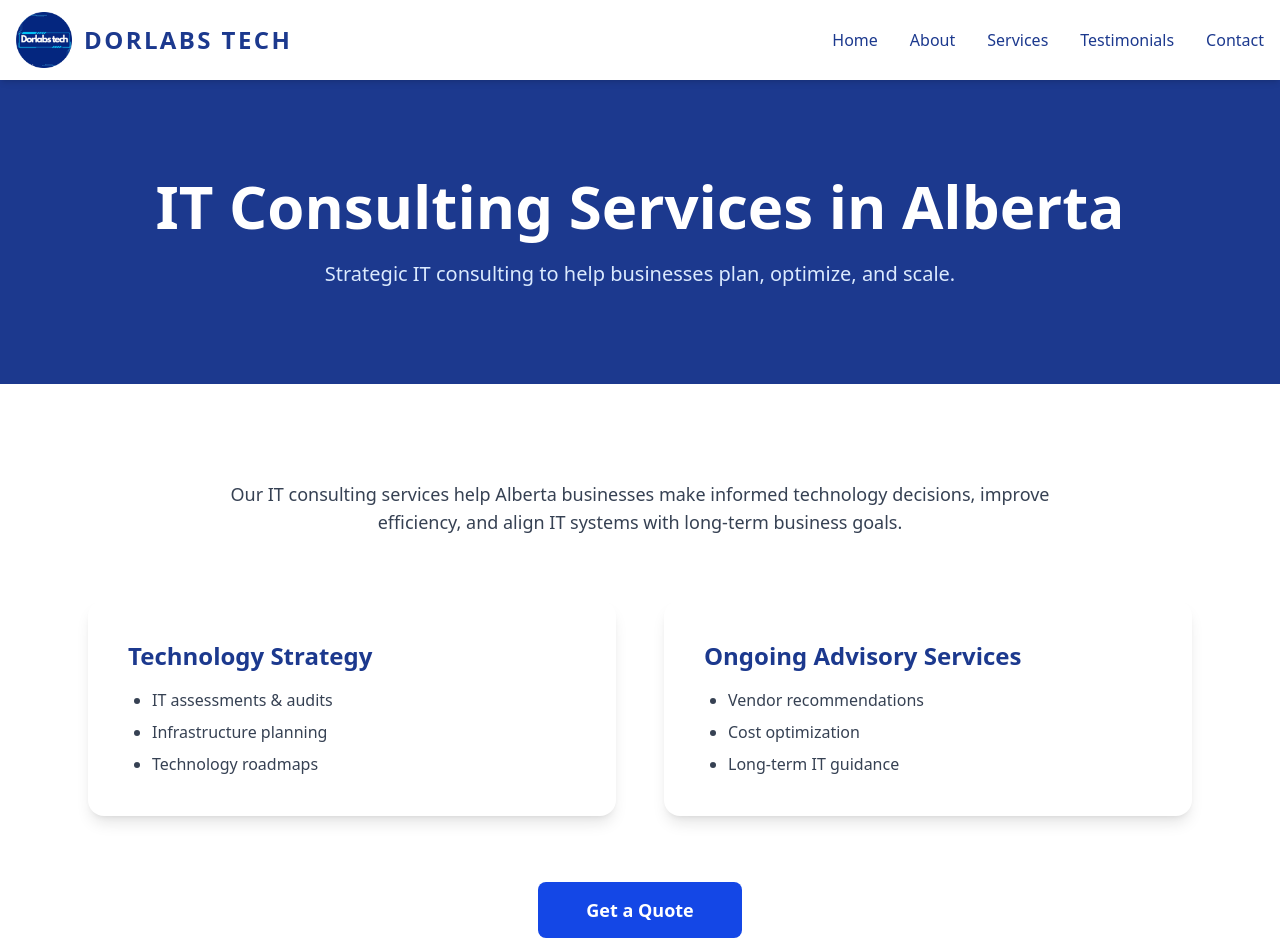
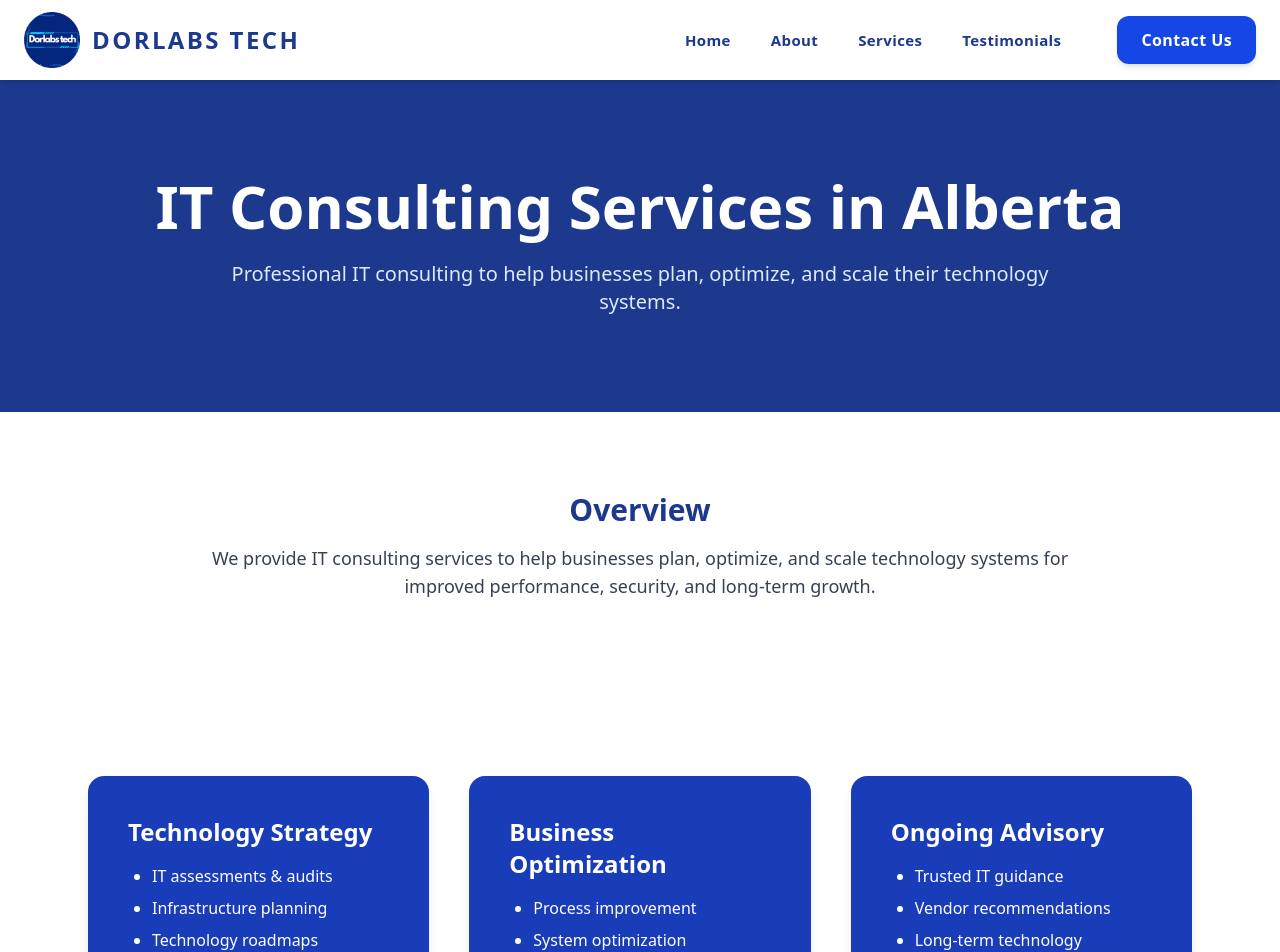
Before and after one commit to Shubham-juris/dorlabstechltd, a React (Vite) app: page /it-consulting-services in a window 1280 px wide. Shown: the top 952 px of the page. Built offline with nearby package versions, Linux system fonts and the light colour scheme.

Commit message:
update code

```diff
--- a/src/Pages/AboutUsPage.jsx
+++ b/src/Pages/AboutUsPage.jsx
@@ -114,9 +114,9 @@ export default function AboutUsPage() {
             ].map((item, index) => (
               <div
                 key={index}
-                className="bg-gray-50 rounded-xl p-6 border border-blue-100 hover:shadow-lg transition"
+                className="bg-blue-900 rounded-xl p-6 border border-black hover:shadow-lg transition"
               >
-                <p className="text-gray-700 text-lg">{item}</p>
+                <p className="text-white text-lg">{item}</p>
               </div>
             ))}
           </div>
@@ -149,7 +149,7 @@ export default function AboutUsPage() {
             ].map((item, index) => (
               <div
                 key={index}
-                className="bg-white rounded-xl p-6 border border-blue-100 shadow-sm"
+                className="bg-white rounded-xl p-6 border border-black shadow-sm"
               >
                 <h3 className="text-xl font-bold text-blue-900 mb-3">
                   {item.title}
--- a/src/Pages/CloudBackupServices.jsx
+++ b/src/Pages/CloudBackupServices.jsx
@@ -4,6 +4,7 @@ import { Link } from "react-router-dom";
 export default function CloudBackupServices() {
   return (
     <>
+      {/* HERO SECTION */}
       <section className="bg-blue-900 text-white py-24 text-center px-6">
         <h1 className="text-4xl sm:text-5xl md:text-6xl font-extrabold mb-6">
           Cloud & Backup Solutions in Alberta
@@ -13,36 +14,61 @@ export default function CloudBackupServices() {
         </p>
       </section>
 
+      {/* OVERVIEW */}
+      <section className="py-20 px-6 max-w-5xl mx-auto text-center">
+        <h2 className="text-3xl font-bold text-blue-900 mb-6">
+          Overview
+        </h2>
+        <p className="text-gray-700 text-lg max-w-4xl mx-auto">
+          Our cloud and backup solutions improve flexibility, scalability, and
+          disaster recovery, helping your business stay operational and secure
+          at all times.
+        </p>
+      </section>
+
+      {/* SERVICES */}
       <section className="py-24 px-6 max-w-6xl mx-auto text-center">
-        <p className="text-gray-700 text-lg mb-16 max-w-4xl mx-auto">
-          Dorlabs Tech delivers cloud and backup solutions that improve flexibility,
-          protect critical data, and ensure business continuity during disruptions.
-        </p>
+        <div className="grid md:grid-cols-2 gap-12 text-left">
 
-        <div className="grid md:grid-cols-2 gap-12 text-left">
-          <div className="bg-white p-10 rounded-2xl shadow-lg">
-            <h2 className="text-2xl font-bold text-blue-900 mb-4">
-              Cloud Migration & Infrastructure
+          {/* CLOUD MIGRATION */}
+          <div className="bg-blue-800 p-10 rounded-2xl shadow-lg">
+            <h2 className="text-2xl font-bold text-white mb-4">
+              Cloud Migration
             </h2>
-            <ul className="list-disc ml-6 text-gray-700 space-y-2">
+            <ul className="list-disc ml-6 text-white space-y-2">
+              <li>Cloud infrastructure design</li>
               <li>Cloud migration planning</li>
               <li>Hybrid cloud solutions</li>
-              <li>Infrastructure optimization</li>
             </ul>
           </div>
 
-          <div className="bg-white p-10 rounded-2xl shadow-lg">
-            <h2 className="text-2xl font-bold text-blue-900 mb-4">
+          {/* BACKUP */}
+          <div className="bg-blue-800 p-10 rounded-2xl shadow-lg">
+            <h2 className="text-2xl font-bold text-white mb-4">
               Backup & Disaster Recovery
             </h2>
-            <ul className="list-disc ml-6 text-gray-700 space-y-2">
+            <ul className="list-disc ml-6 text-white space-y-2">
               <li>Automated backups</li>
               <li>Disaster recovery planning</li>
               <li>Business continuity support</li>
             </ul>
           </div>
+
+          {/* CLOUD SECURITY */}
+          <div className="bg-blue-800 p-10 rounded-2xl shadow-lg ">
+            <h2 className="text-2xl font-bold text-white mb-4">
+              Cloud Security
+            </h2>
+            <ul className="list-disc ml-6 text-white space-y-2">
+              <li>Secure access control</li>
+              <li>Cloud monitoring & threat protection</li>
+              <li>Cost optimization & usage monitoring</li>
+            </ul>
+          </div>
+
         </div>
 
+        {/* CTA */}
         <div className="mt-20">
           <Link
             to="/get-quote"
--- a/src/Pages/ITConsultingServices.jsx
+++ b/src/Pages/ITConsultingServices.jsx
@@ -4,46 +4,72 @@ import { Link } from "react-router-dom";
 export default function ITConsultingServices() {
   return (
     <>
+      {/* HERO SECTION */}
       <section className="bg-blue-900 text-white py-24 text-center px-6">
         <h1 className="text-4xl sm:text-5xl md:text-6xl font-extrabold mb-6">
           IT Consulting Services in Alberta
         </h1>
         <p className="max-w-4xl mx-auto text-blue-100 text-lg sm:text-xl">
-          Strategic IT consulting to help businesses plan, optimize, and scale.
+          Professional IT consulting to help businesses plan, optimize, and
+          scale their technology systems.
         </p>
       </section>
 
+      {/* OVERVIEW */}
+      <section className="py-20 px-6 max-w-5xl mx-auto text-center">
+        <h2 className="text-3xl font-bold text-blue-900 mb-4">
+          Overview
+        </h2>
+        <p className="text-gray-700 text-lg max-w-4xl mx-auto">
+          We provide IT consulting services to help businesses plan, optimize,
+          and scale technology systems for improved performance, security, and
+          long-term growth.
+        </p>
+      </section>
+
+      {/* SERVICES */}
       <section className="py-24 px-6 max-w-6xl mx-auto text-center">
-        <p className="text-gray-700 text-lg mb-16 max-w-4xl mx-auto">
-          Our IT consulting services help Alberta businesses make informed
-          technology decisions, improve efficiency, and align IT systems with
-          long-term business goals.
-        </p>
+        <div className="grid md:grid-cols-3 gap-10 text-left">
 
-        <div className="grid md:grid-cols-2 gap-12 text-left">
-          <div className="bg-white p-10 rounded-2xl shadow-lg">
-            <h2 className="text-2xl font-bold text-blue-900 mb-4">
+          {/* TECHNOLOGY STRATEGY */}
+          <div className="bg-blue-800 p-10 rounded-2xl shadow-lg">
+            <h3 className="text-2xl font-bold text-white mb-4">
               Technology Strategy
-            </h2>
-            <ul className="list-disc ml-6 text-gray-700 space-y-2">
+            </h3>
+            <ul className="list-disc ml-6 text-white space-y-2">
               <li>IT assessments & audits</li>
               <li>Infrastructure planning</li>
               <li>Technology roadmaps</li>
             </ul>
           </div>
 
-          <div className="bg-white p-10 rounded-2xl shadow-lg">
-            <h2 className="text-2xl font-bold text-blue-900 mb-4">
-              Ongoing Advisory Services
-            </h2>
-            <ul className="list-disc ml-6 text-gray-700 space-y-2">
-              <li>Vendor recommendations</li>
-              <li>Cost optimization</li>
-              <li>Long-term IT guidance</li>
+          {/* BUSINESS OPTIMIZATION */}
+          <div className="bg-blue-800 p-10 rounded-2xl shadow-lg">
+            <h3 className="text-2xl font-bold text-white mb-4">
+              Business Optimization
+            </h3>
+            <ul className="list-disc ml-6 text-white space-y-2">
+              <li>Process improvement</li>
+              <li>System optimization</li>
+              <li>Cost-effective IT solutions</li>
             </ul>
           </div>
+
+          {/* ONGOING ADVISORY */}
+          <div className="bg-blue-800 p-10 rounded-2xl shadow-lg">
+            <h3 className="text-2xl font-bold text-white mb-4">
+              Ongoing Advisory
+            </h3>
+            <ul className="list-disc ml-6 text-white space-y-2">
+              <li>Trusted IT guidance</li>
+              <li>Vendor recommendations</li>
+              <li>Long-term technology planning</li>
+            </ul>
+          </div>
+
         </div>
 
+        {/* CTA */}
         <div className="mt-20">
           <Link
             to="/get-quote"
--- a/src/components/Home/Contact.jsx
+++ b/src/components/Home/Contact.jsx
@@ -31,7 +31,7 @@ function Contact() {
             </p>
 
             <div className="space-y-2">
-              <p>📍 Bowden, Alberta, Canada</p>
+              <p>📍 5-2002 20 Ave, Bowden, Alberta, Canada</p>
               <p>📧 info@dorlabtech.com</p>
               <p>📞 +1 403-550-2982</p>
             </div>
@@ -48,7 +48,7 @@ function Contact() {
               </p>
 
               <Link
-                to="/contact"
+                to="/get-quote"
                 className="inline-block bg-white text-blue-900 px-10 py-4 rounded-xl font-bold uppercase tracking-wide hover:bg-blue-100 transition-all"
               >
                 Get a Quote
--- a/src/components/Home/Navbar.jsx
+++ b/src/components/Home/Navbar.jsx
@@ -1,14 +1,13 @@
-import React, { useState } from 'react';
-import { motion, AnimatePresence } from 'framer-motion';
-import { NavLink, Link } from 'react-router-dom';
-import logo from '../../assets/logo.webp';
+import React, { useState } from "react";
+import { motion, AnimatePresence } from "framer-motion";
+import { NavLink, Link } from "react-router-dom";
+import logo from "../../assets/logo.webp";
 
 const navItems = [
-  { name: 'Home', to: '/' },
-  { name: 'About', to: '/about' },
-  { name: 'Services', to: '/services' },
-  { name: 'Testimonials', to: '/testimonials' },
-  { name: 'Contact', to: '/contact' },
+  { name: "Home", to: "/" },
+  { name: "About", to: "/about" },
+  { name: "Services", to: "/services" },
+  { name: "Testimonials", to: "/testimonials" },
 ];
 
 function Navbar() {
@@ -16,9 +15,9 @@ function Navbar() {
 
   return (
     <nav className="bg-white shadow-md sticky top-0 z-50">
-      <div className="container mx-auto px-4 py-3 flex justify-between items-center">
+      <div className="container mx-auto px-6 py-3 flex justify-between items-center">
 
-        {/* Logo */}
+        {/* LOGO */}
         <Link to="/" className="flex items-center gap-3">
           <motion.img
             src={logo}
@@ -28,22 +27,23 @@ function Navbar() {
             animate={{ scale: 1, opacity: 1 }}
             transition={{ duration: 0.4 }}
           />
-          <h1 className="text-blue-900 text-xl md:text-2xl font-bold tracking-widest">
+          <h1 className="text-blue-900 text-xl md:text-2xl font-extrabold tracking-widest">
             DORLABS TECH
           </h1>
         </Link>
 
-        {/* Desktop Menu */}
-        <div className="hidden md:flex gap-8 items-center">
+        {/* RIGHT MENU */}
+        <div className="hidden md:flex items-center gap-10">
+
           {navItems.map((item) => (
             <NavLink
               key={item.to}
               to={item.to}
               className={({ isActive }) =>
-                `relative font-medium transition duration-300 ${
+                `relative text-[15px] font-semibold tracking-wide transition-all duration-300 ${
                   isActive
-                    ? 'text-blue-700'
-                    : 'text-blue-900 hover:text-blue-600'
+                    ? "text-blue-700"
+                    : "text-blue-900 hover:text-blue-600"
                 }`
               }
             >
@@ -60,11 +60,26 @@ function Navbar() {
               )}
             </NavLink>
           ))}
+
+          {/* CONTACT BUTTON */}
+          <Link
+            to="/contact"
+            className="
+              ml-4 px-6 py-3 rounded-xl
+              bg-blue-700 text-white
+              font-bold tracking-wide
+              shadow-md
+              hover:bg-blue-800 hover:shadow-lg
+              transition-all duration-300
+            "
+          >
+            Contact Us
+          </Link>
         </div>
 
-        {/* Mobile Menu Button */}
+        {/* MOBILE BUTTON */}
         <button
-          className="md:hidden focus:outline-none"
+          className="md:hidden"
           onClick={() => setIsOpen(!isOpen)}
         >
           <div className="space-y-1">
@@ -75,32 +90,46 @@ function Navbar() {
         </button>
       </div>
 
-      {/* Mobile Menu */}
+      {/* MOBILE MENU */}
       <AnimatePresence>
         {isOpen && (
           <motion.div
             initial={{ height: 0, opacity: 0 }}
-            animate={{ height: 'auto', opacity: 1 }}
+            animate={{ height: "auto", opacity: 1 }}
             exit={{ height: 0, opacity: 0 }}
             transition={{ duration: 0.3 }}
-            className="md:hidden bg-white px-4 pt-2 pb-4"
+            className="md:hidden bg-white px-6 pt-4 pb-6 space-y-4"
           >
             {navItems.map((item) => (
               <NavLink
                 key={item.to}
                 to={item.to}
+                onClick={() => setIsOpen(false)}
                 className={({ isActive }) =>
-                  `block py-2 font-medium ${
+                  `block text-base font-semibold ${
                     isActive
-                      ? 'text-blue-700'
-                      : 'text-blue-900 hover:text-blue-600'
+                      ? "text-blue-700"
+                      : "text-blue-900"
                   }`
                 }
-                onClick={() => setIsOpen(false)}
               >
                 {item.name}
               </NavLink>
             ))}
+
+            {/* MOBILE CONTACT BUTTON */}
+            <Link
+              to="/contact"
+              onClick={() => setIsOpen(false)}
+              className="
+                block text-center mt-3
+                bg-blue-700 text-white
+                py-3 rounded-lg
+                font-bold tracking-wide
+              "
+            >
+              Contact Us
+            </Link>
           </motion.div>
         )}
       </AnimatePresence>
```
Also changed, not shown: src/Pages/CybersecurityServices.jsx (+17 -17 lines), src/Pages/ManagedITServices.jsx (+12 -11 lines), src/Pages/NetworkingServices.jsx (+13 -12 lines), src/components/Home/Footer.jsx (+62 -20 lines), src/components/Marquee.jsx (+4 -7 lines).
